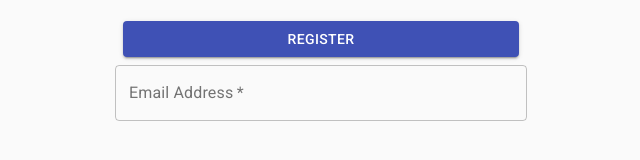
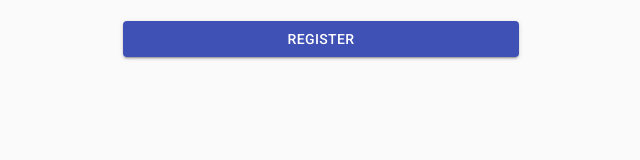
Before and after one commit to ISEN-2020/customer-ui, a React (Create React App) app: page / in a window 1280 px wide. Shown: the part 400-560 px from the top of the page, without its empty margins (319-959 px from the left). Built offline with nearby package versions, Linux system fonts and the light colour scheme.

Commit message:
pour andre

```diff
--- a/src/components/SignUp.js
+++ b/src/components/SignUp.js
@@ -12,7 +12,7 @@ import LockOutlinedIcon from '@material-ui/icons/LockOutlined';
 import Typography from '@material-ui/core/Typography';
 import { makeStyles } from '@material-ui/core/styles';
 import Container from '@material-ui/core/Container';
-//import { toast } from 'react-toastify'
+//import { toast } from 'react-toastify'; // Import react-toastify
 
 import { useHistory } from "react-router-dom";
 import axios from 'axios';
@@ -69,7 +69,7 @@ export default function SignUp() {
     } else {
       // Handle incorrect credentials here, e.g., show an error message
       console.log("Incorrect credentials");
-      //toast.error('Cannot retrieve all registry')
+      //toast.error('Incorrect credentials. Please try again.');
     }
   }
 
@@ -159,16 +159,6 @@ export default function SignUp() {
                 Register
               </Button>
             </Grid>
-            <TextField
-                variant="outlined"
-                required
-                fullWidth
-                id="email"
-                label="Email Address"
-                name="email"
-                autoComplete="email"
-                onChange={event => setEmail(event.target.value)}
-              />
           </Grid>
         </form>
       </div>
```
